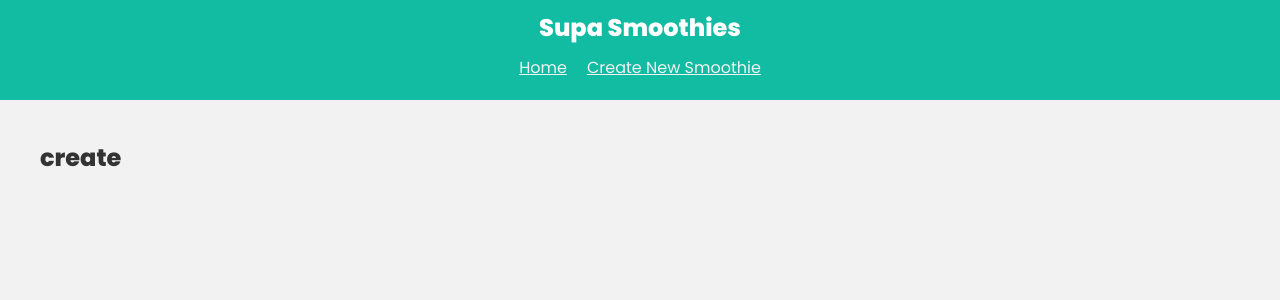
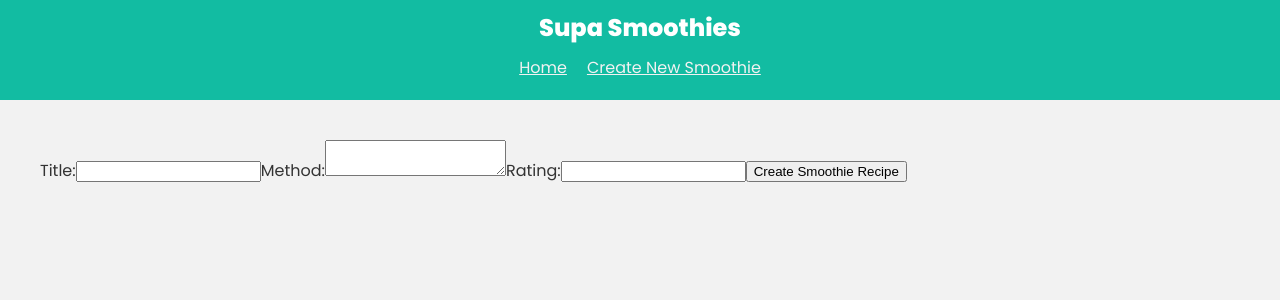
Before and after one commit to Arsal5511/data-table, a React (Create React App) app: page /create in a window 1280 px wide. Shown: the top 300 px of the page. Built offline with nearby package versions, Linux system fonts and the light colour scheme.

Commit message:
complete create data and send it to supabase

```diff
--- a/src/pages/Create.jsx
+++ b/src/pages/Create.jsx
@@ -1,11 +1,77 @@
-import React from 'react'
+import React, { useState } from "react";
+import { useNavigate } from "react-router-dom";
+import Supabase from '../config/SupabaseClient'
 
 function Create() {
-  return (
-    <div className='page create'>
-        <h2>create</h2>
-    </div>
-  )
+  const navigate = useNavigate();
+  const [data, setData] = useState({
+    title: "",
+    method: "",
+    rating: "",
+  });
+console.log(data)
+const [formError, setFormError] = useState(null);
+const {title, method, rating} = data
+
+const handleSubmit =(e) =>{
+  e.preventDefault();
+
+  if(!title || !method || !rating){
+    setFormError("All fields are required")
+    return
+  }
+  const {smoothie, error }= Supabase
+  .from('smoothies')
+  .insert([
+      {title, method, rating}
+    ])
+
+    if(error){
+      console.log(error)
+      setFormError('Error creating smoothie')
+    }
+    if(smoothie){
+      setFormError(null)
+      console.log(smoothie)
+      navigate('/')
+
+    }
 }
 
-export default Create
+  return (
+    <div className="page create">
+      <form
+       onSubmit={handleSubmit}
+      >
+        <label htmlFor="title">Title:</label>
+        <input
+          type="text"
+          id="title"
+          value={setData.title}
+          onChange={(e) => setData((prevData) => ({...prevData, title:e.target.value}))}
+        />
+
+        <label htmlFor="method">Method:</label>
+        <textarea
+          id="method"
+          value={setData.method}
+          onChange={(e) => setData((prevData) => ({...prevData, method:e.target.value}))}
+        />
+
+        <label htmlFor="rating">Rating:</label>
+        <input
+          type="number"
+          id="rating"
+          value={setData.rating}
+          onChange={(e) => setData((prevData) => ({...prevData, rating: e.target.value}))}
+        />
+
+        <button>Create Smoothie Recipe</button>
+
+        {formError && <p className="error">{formError}</p>}
+      </form>
+    </div>
+  );
+}
+
+export default Create;
```
